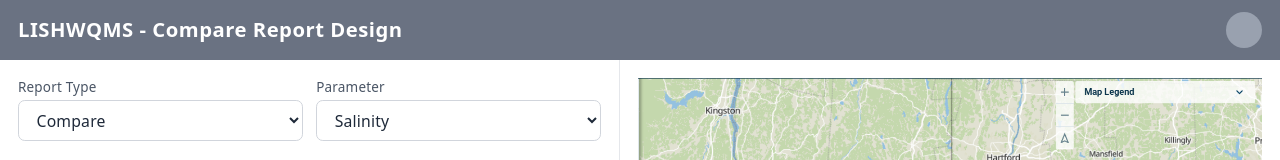
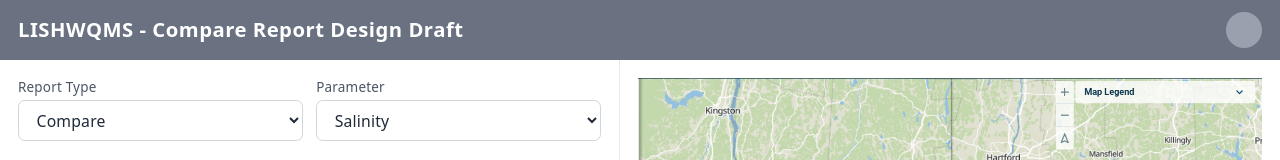
Before and after one commit to dykdhi/lis-compare-design, a React (Vite) app in the folder app/: page / in a window 1280 px wide. Shown: the top 160 px of the page. Built offline with nearby package versions, Linux system fonts and the light colour scheme.

Commit message:
Update document title and header text to reflect design draft status

```diff
--- a/app/index.html
+++ b/app/index.html
@@ -4,7 +4,7 @@
     <meta charset="UTF-8" />
     <link rel="icon" type="image/svg+xml" href="/favicon.svg" />
     <meta name="viewport" content="width=device-width, initial-scale=1.0" />
-    <title>app</title>
+    <title>Design Draft</title>
   </head>
   <body>
     <div id="root"></div>
--- a/app/src/App.tsx
+++ b/app/src/App.tsx
@@ -18,7 +18,7 @@ const App = observer(() => {
     <div className="flex flex-col h-screen overflow-hidden">
       {/* Top App Bar */}
       <header className="flex items-center justify-between px-4 bg-gray-500 text-white shrink-0" style={{ height: '60px' }}>
-        <span className="text-lg font-semibold tracking-wide">LISHWQMS - Compare Report Design</span>
+        <span className="text-lg font-semibold tracking-wide">LISHWQMS - Compare Report Design Draft</span>
         <div className="flex items-center gap-3">
           {/* Placeholder for icons/user menu */}
           <div className="w-8 h-8 rounded-full bg-gray-400" aria-label="User menu placeholder" />
```
